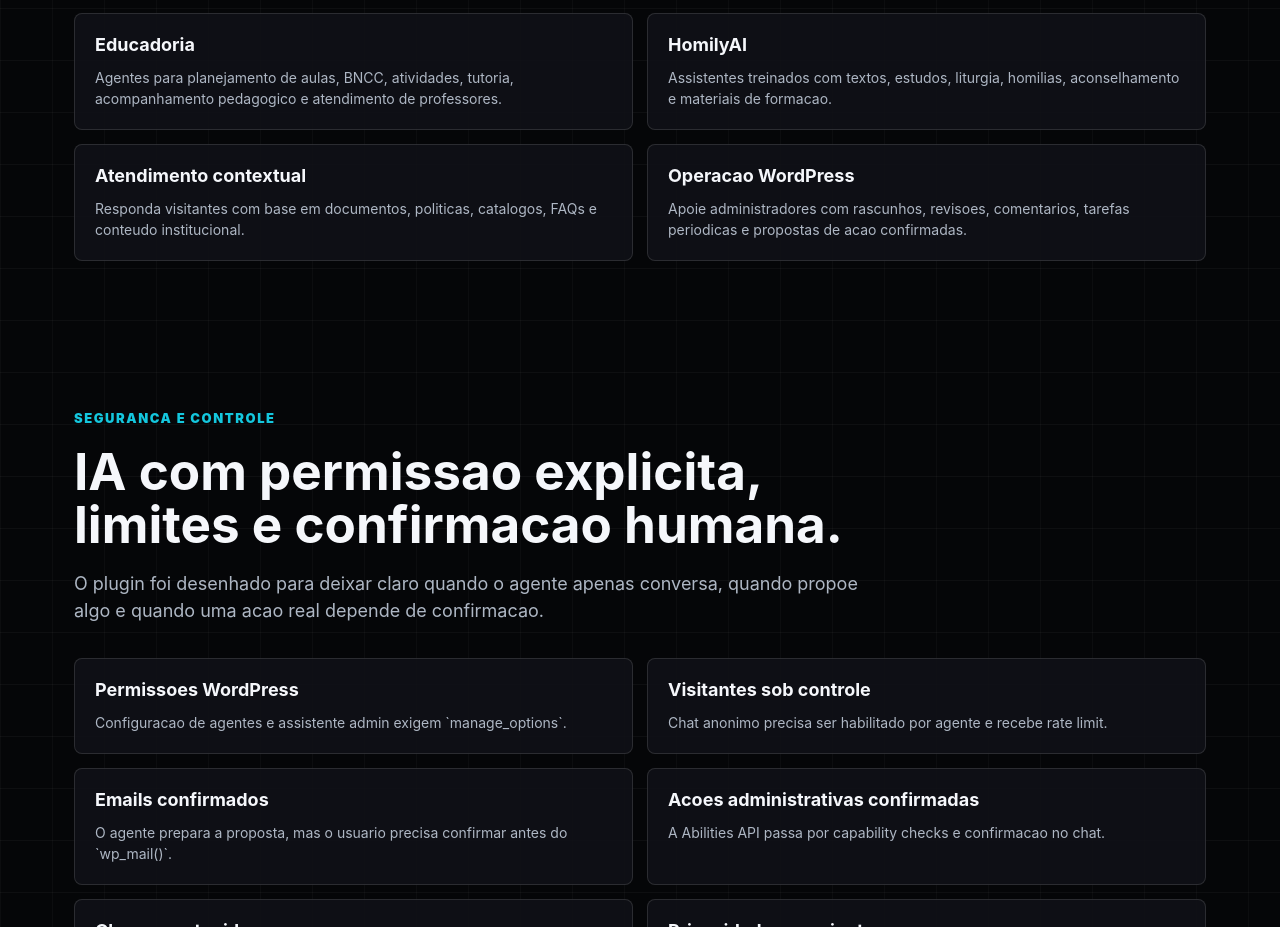
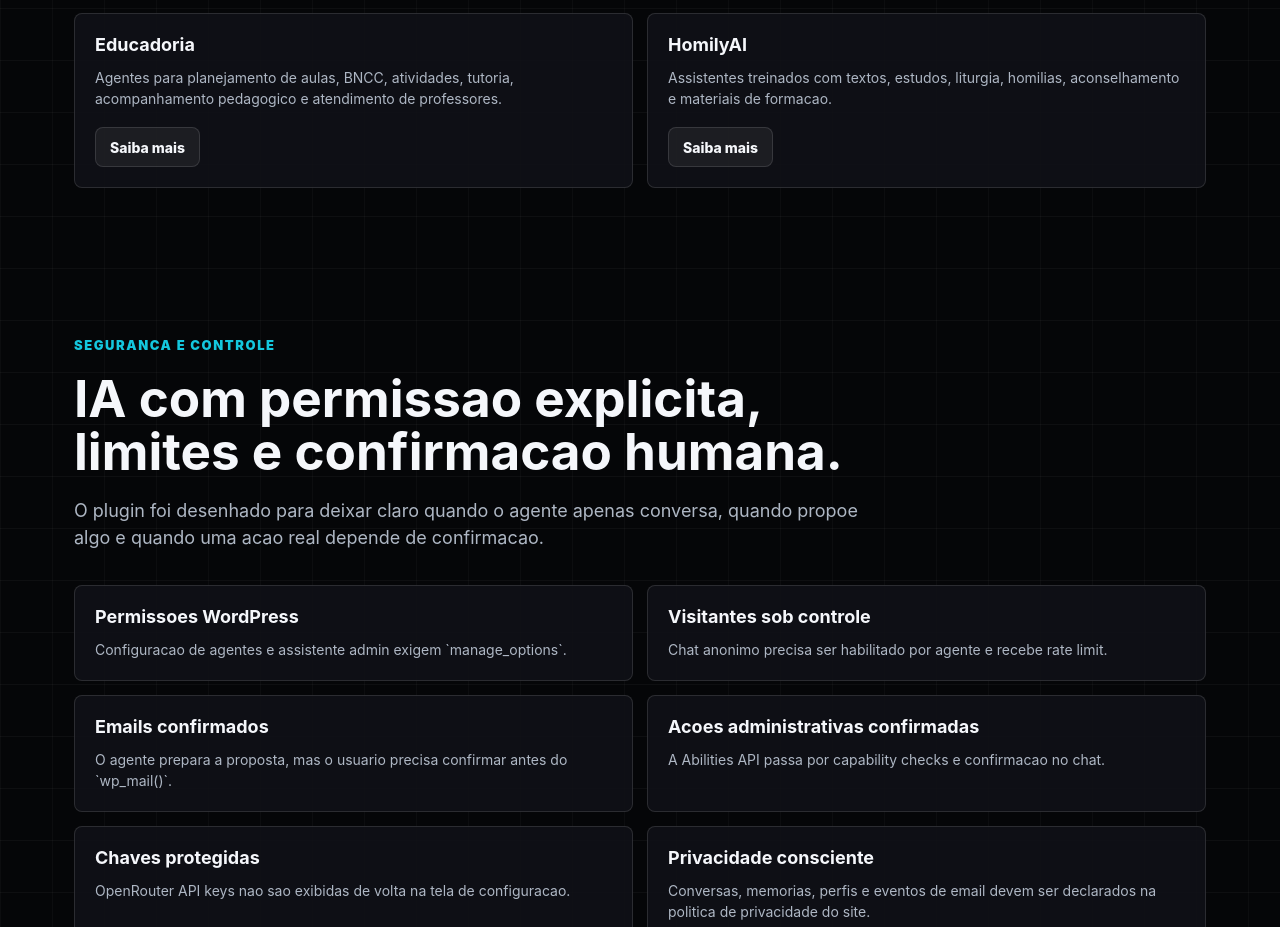
Before and after one commit to lucasartel/wpagent, a website: page landing-wpagents.html in a window 1280 px wide. Shown: the part 4100-5027 px from the top of the page. Drawn offline with Linux system fonts and the light colour scheme.

Commit message:
Focus landing use cases on real projects

```diff
--- a/landing-wpagents.html
+++ b/landing-wpagents.html
@@ -338,6 +338,27 @@
 
 		.use-card h3 a:hover {
 			color: var(--cyan);
+		}
+
+		.use-card .project-link {
+			align-items: center;
+			background: rgba(255, 255, 255, 0.06);
+			border: 1px solid var(--line);
+			border-radius: 8px;
+			color: var(--text);
+			display: inline-flex;
+			font-size: 14px;
+			font-weight: 850;
+			justify-content: center;
+			margin-top: 18px;
+			min-height: 40px;
+			padding: 0 14px;
+		}
+
+		.use-card .project-link:hover {
+			background: var(--cyan-soft);
+			border-color: rgba(20, 199, 222, 0.42);
+			color: #fff;
 		}
 
 		.feature-icon {
@@ -837,18 +858,12 @@
 					<article class="use-card">
 						<h3><a href="https://educadoria.org">Educadoria</a></h3>
 						<p>Agentes para planejamento de aulas, BNCC, atividades, tutoria, acompanhamento pedagogico e atendimento de professores.</p>
+						<a class="project-link" href="https://educadoria.org">Saiba mais</a>
 					</article>
 					<article class="use-card">
 						<h3><a href="https://homilyai.com/br">HomilyAI</a></h3>
 						<p>Assistentes treinados com textos, estudos, liturgia, homilias, aconselhamento e materiais de formacao.</p>
-					</article>
-					<article class="use-card">
-						<h3>Atendimento contextual</h3>
-						<p>Responda visitantes com base em documentos, politicas, catalogos, FAQs e conteudo institucional.</p>
-					</article>
-					<article class="use-card">
-						<h3>Operacao WordPress</h3>
-						<p>Apoie administradores com rascunhos, revisoes, comentarios, tarefas periodicas e propostas de acao confirmadas.</p>
+						<a class="project-link" href="https://homilyai.com/br">Saiba mais</a>
 					</article>
 				</div>
 			</section>
```
